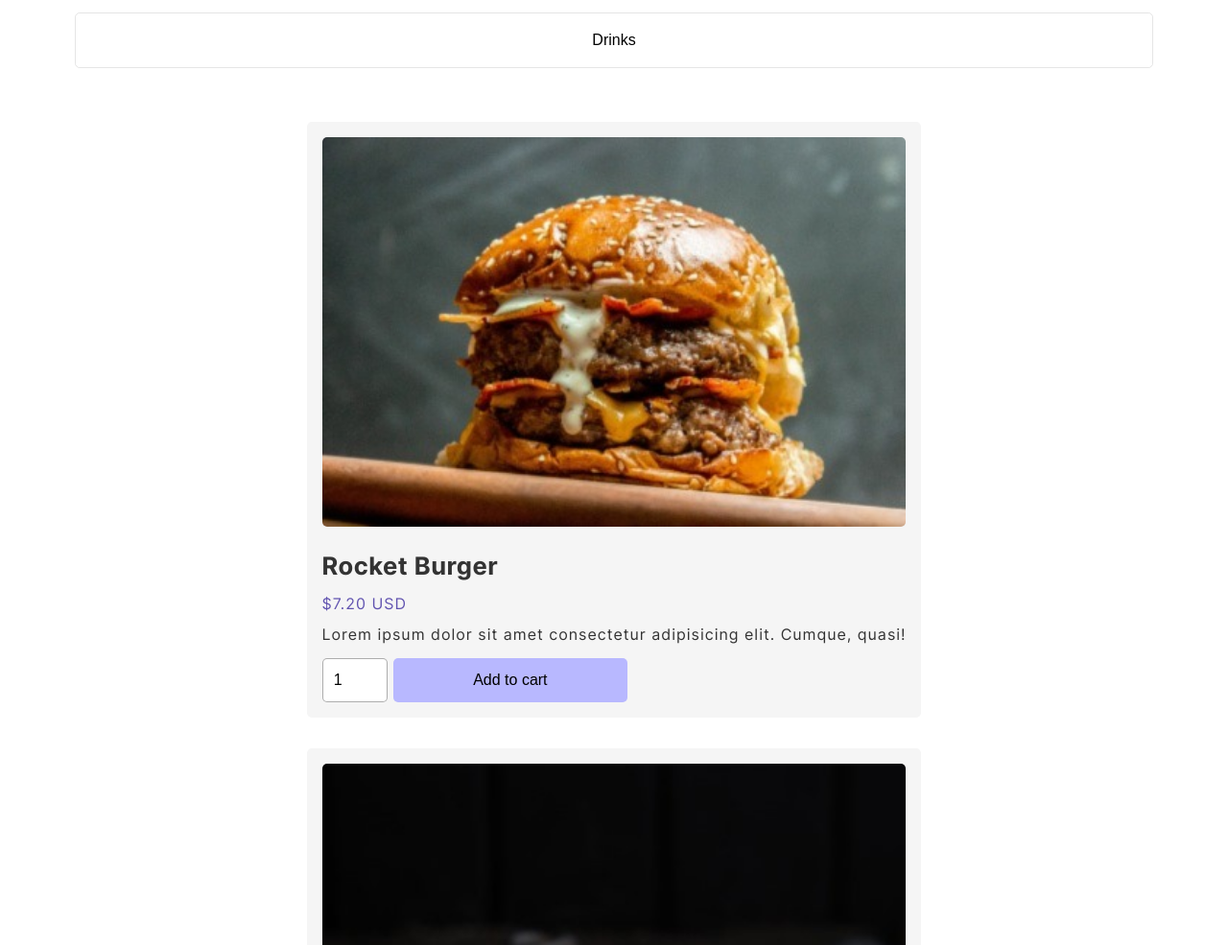
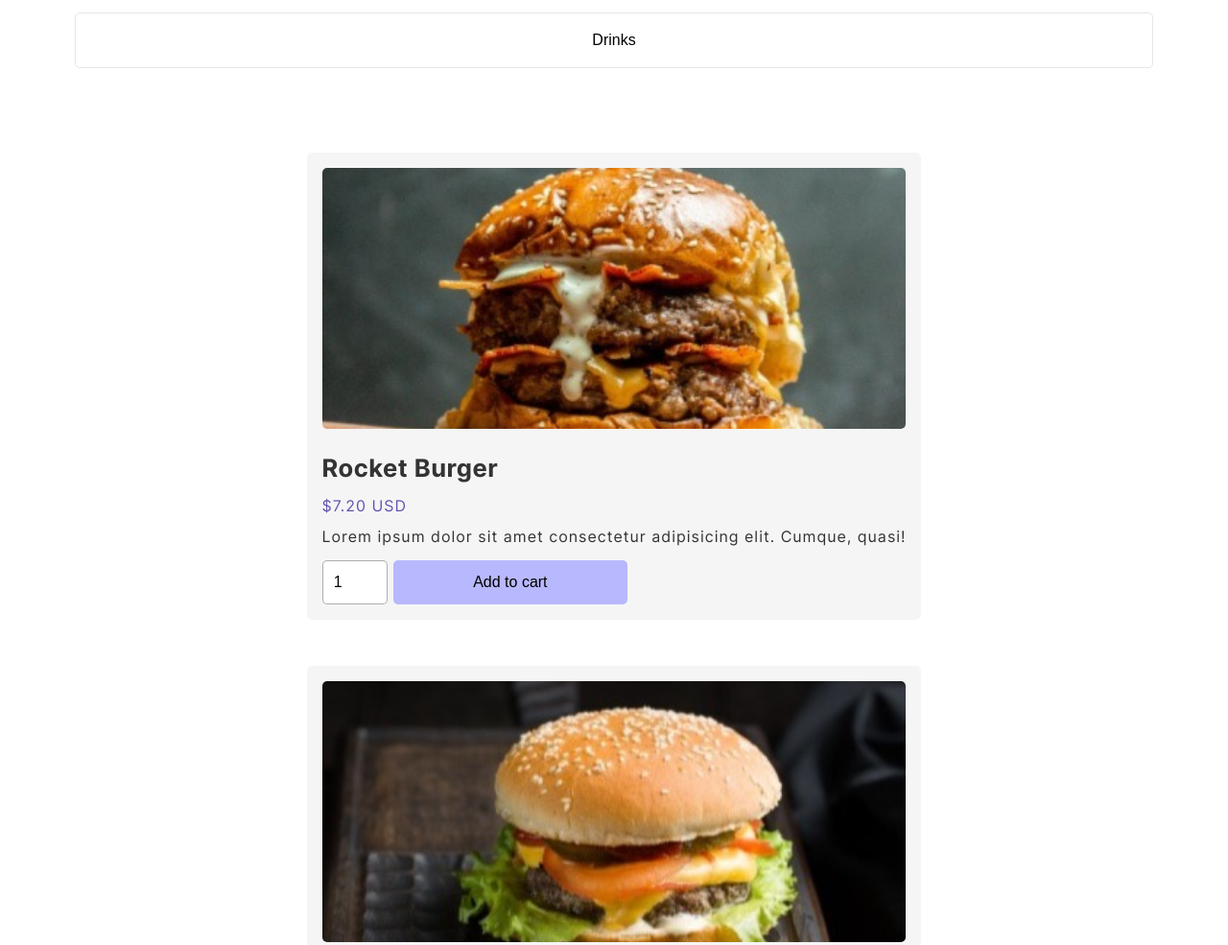
Before and after one commit to Darkobligations/FlavorFusion, a plain HTML site: page index.html in a window 1280 px wide. Shown: the part 2349-3334 px from the top of the page at 96% size. Drawn offline with Linux system fonts and the light colour scheme.

Commit message:
changed some images/ fixed height on image

```diff
--- a/index.html
+++ b/index.html
@@ -166,9 +166,11 @@
                 <button class = "menu__button " data-id = "sides">Sides</button>
                 <button class = "menu__button" data-id = "drinks">Drinks</button>
             </div>
-            <div class = "container-parent">
-                <div class = "menu__food-wrapper">
-                    <img src = "/image/menuImages/Rocket Burger.jpg" class = "menu__food-img" width = "150" height = "250" decoding = "async" loading = "lazy">
+            <div class = "menu__food-wrapper">
+                <div class = "menu__food-card">
+                    <picture class = "menu__food-img">
+                        <img src = "/image/menuImages/Rocket Burger.jpg" width = "150" height = "250" decoding = "async" loading = "lazy">
+                    </picture>
                     <h3 class = "menu__food-name">Rocket Burger</h3>
                     <span class = "menu__food-price">$7.20 USD</span>
                     <p class = "menu__food-desc">Lorem ipsum dolor sit amet consectetur adipisicing elit. Cumque, quasi!</p>
--- a/sass/sections/_menu.scss
+++ b/sass/sections/_menu.scss
@@ -64,24 +64,35 @@
 
     &__food-wrapper{
         display: flex;
+        flex-wrap: wrap;
+        justify-content: center;
+        align-items: center;
+        gap:1em;
+        margin-top:2em;
+    }
+
+    &__food-card{
+        display: flex;
         flex-direction: column;
         gap:1em;
         padding:1em;
         background-color: whitesmoke;
-        width:100%;
-        height:100%;
         border-radius: 5px;
         align-items: start;
-        margin-top:2em;
+
     }
 
     &__food-img{
         width:100%;
-        object-fit: contain;
-        height:100%;
-        border-radius: 5px;
+        height:17em;
+        img{
+            width:100%;
+            height:100%;
+            object-fit: cover;
+            border-radius: 5px;
+        }
+    }
 
-    }
 
     &__food-name{
         font-size:var(--headerThree-size);
--- a/script.js
+++ b/script.js
@@ -166,7 +166,7 @@ const initialDisplay = [
     }
 ]
 
-let parentMenu = document.querySelector('.container-parent');
+let parentMenu = document.querySelector('.menu__food-wrapper');
 const filterButtons = document.querySelectorAll('.menu__button');
 
 
@@ -200,8 +200,12 @@ filterButtons.forEach(function(filterButton){
 
 function displayMenuItems(menuitems){
     let displayMenu = menuitems.map(function(item){
-        return ` <div class = "menu__food-wrapper">
-        <img src = "${item.image}" class = "menu__food-img" width = "150" height = "250" decoding = "async" loading = "lazy">
+        return `
+        <div class = "menu__food-wrapper">
+            <div class = "menu__food-card">
+                <picture class = "menu__food-img">
+                <img src = "${item.image}" width = "150" height = "250" decoding = "async" loading = "lazy">
+                </picture>
                 <h3 class = "menu__food-name">${item.heading}</h3>
                 <span class = "menu__food-price">${item.price}</span>
                 <p class = "menu__food-desc">${item.desc}</p>
@@ -209,7 +213,8 @@ function displayMenuItems(menuitems){
                     <input value = "1" class = "menu__capacity" type = "number"  min = "1" max = "10" inputmode="numeric" id = "menu-capacity" name = "menu-capacity">
                     <button type = "submit" class = "menu__cart-button" for = "submit">Add to cart</button>
                 </form>
-    </div>`
+            </div>
+        </div> `
     })
     displayMenu = displayMenu.join("");
     parentMenu.innerHTML = displayMenu;
```
Also changed, not shown: dist/style.css, image/menuImages/Blaze Burger.jpg, image/menuImages/Coca-Cola.jpg (deleted), image/menuImages/Garden Symphony.jpg, image/menuImages/Golden Crunch.jpg, image/menuImages/Melon Splash.jpg (deleted), image/menuImages/My project - 2023-06-13T193852.465.jpg (added), image/menuImages/Savory Medley.jpg (deleted), image/menuImages/Tropical Bliss.jpg, 1 other file. Lines whose indentation alone changed are shown as unchanged.
